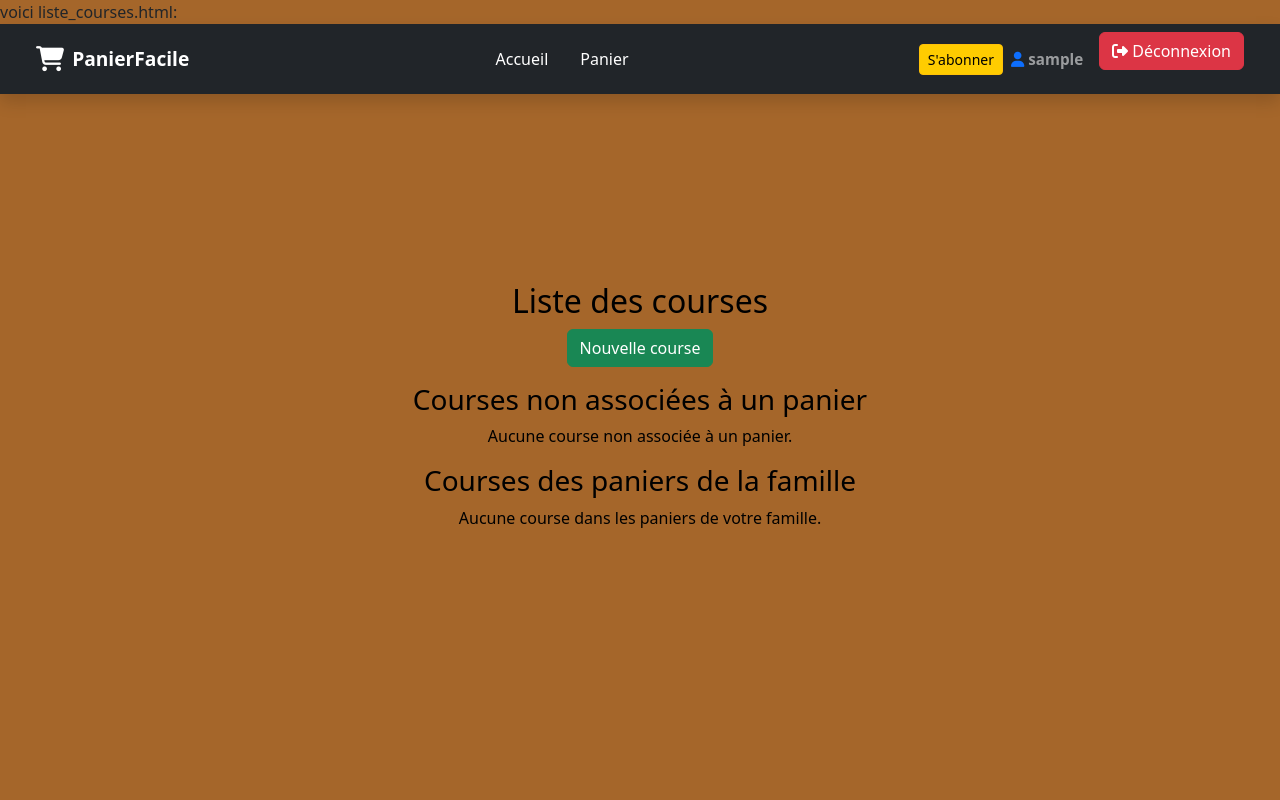
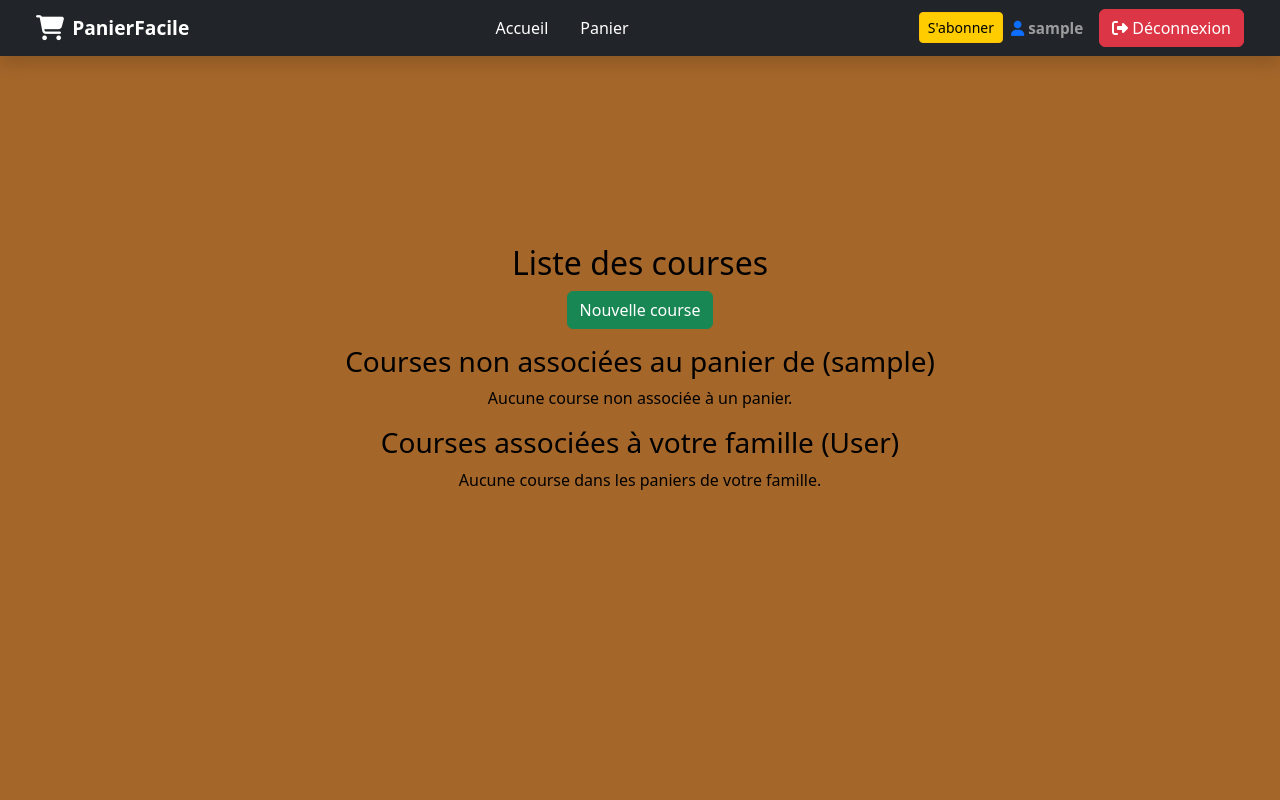
Before and after one commit to nasserbrid/panier_facile, a Django app: page /panier/courses/ in a window 1280 px wide. Run offline with Django 5.2, Linux system fonts and the light colour scheme; the visitor is signed in with stand-in values (Sample User, id 1); data comes from the database, SQL or seed files in the repository; data that the repository does not hold is empty; some libraries are stand-ins or nearby versions.

Commit message:
Fix: mise à jour du template liste_courses.html pour spécifier le nom du user auquel appartient le panier et le nom de la famille

```diff
--- a/panier/templates/panier/liste_courses.html
+++ b/panier/templates/panier/liste_courses.html
@@ -1,4 +1,4 @@
-voici liste_courses.html:{% extends "base.html" %}
+{% extends "base.html" %}
 {% block title %}Liste des courses{% endblock %}
 
 {% block content %}
@@ -7,7 +7,7 @@ voici liste_courses.html:{% extends "base.html" %}
 <a href="{% url 'creer_course' %}" class="btn btn-success mb-3">Nouvelle course</a>
 
 <!-- Section 1 : Courses non associées à un panier -->
-<h3>Courses non associées à un panier</h3>
+<h3>Courses non associées au panier de ({{ request.user }})</h3>
 {% if courses_sans_panier %}
 <table class="table table-striped">
   <thead>
@@ -24,25 +24,6 @@ voici liste_courses.html:{% extends "base.html" %}
         <a href="{% url 'detail_course' course.id %}" class="btn btn-info btn-sm">Détails</a>
         <a href="{% url 'modifier_course' course.id %}" class="btn btn-primary btn-sm">Modifier</a>
         <a href="{% url 'supprimer_course' course.id %}" class="btn btn-danger btn-sm">Supprimer</a>
-
-        {% if paniers %}
-        <div class="btn-group">
-          <button type="button" class="btn btn-success btn-sm dropdown-toggle" data-bs-toggle="dropdown" aria-expanded="false">
-            Ajouter au panier
-          </button>
-          <ul class="dropdown-menu">
-            {% for panier in paniers %}
-            <li>
-              <a class="dropdown-item" href="{% url 'ajouter_une_course_au_panier' panier.id course.id %}">
-                {{ panier }}
-              </a>
-            </li>
-            {% endfor %}
-          </ul>
-        </div>
-        {% else %}
-        <span class="text-muted">Aucun panier</span>
-        {% endif %}
       </td>
     </tr>
     {% endfor %}
@@ -53,7 +34,7 @@ voici liste_courses.html:{% extends "base.html" %}
 {% endif %}
 
 <!-- Section 2 : Courses dans les paniers de la famille -->
-<h3>Courses des paniers de la famille</h3>
+<h3>Courses associées à votre famille ({{ request.user.last_name }})</h3>
 {% if courses_par_famille %}
 <table class="table table-striped">
   <thead>
```
